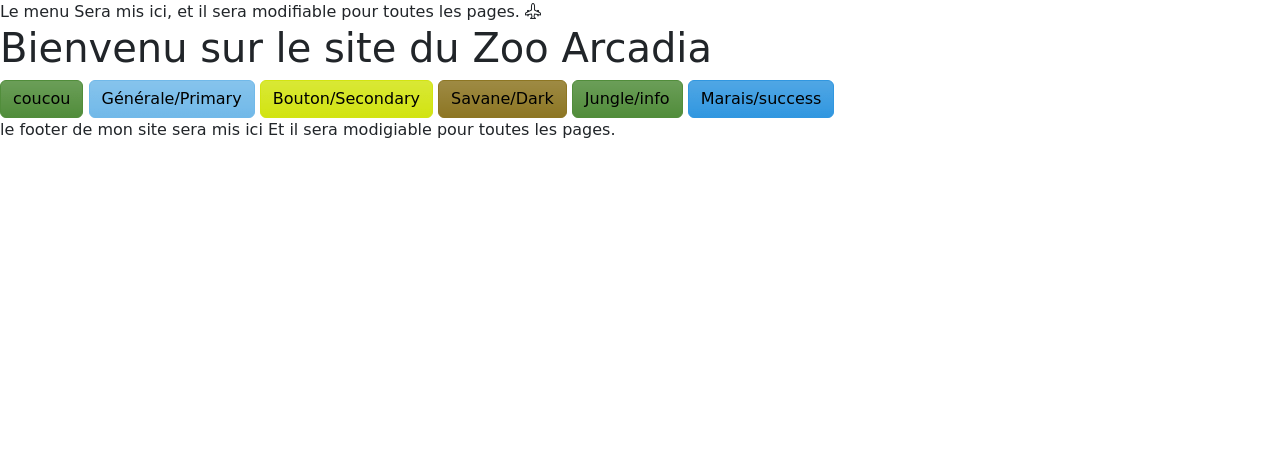
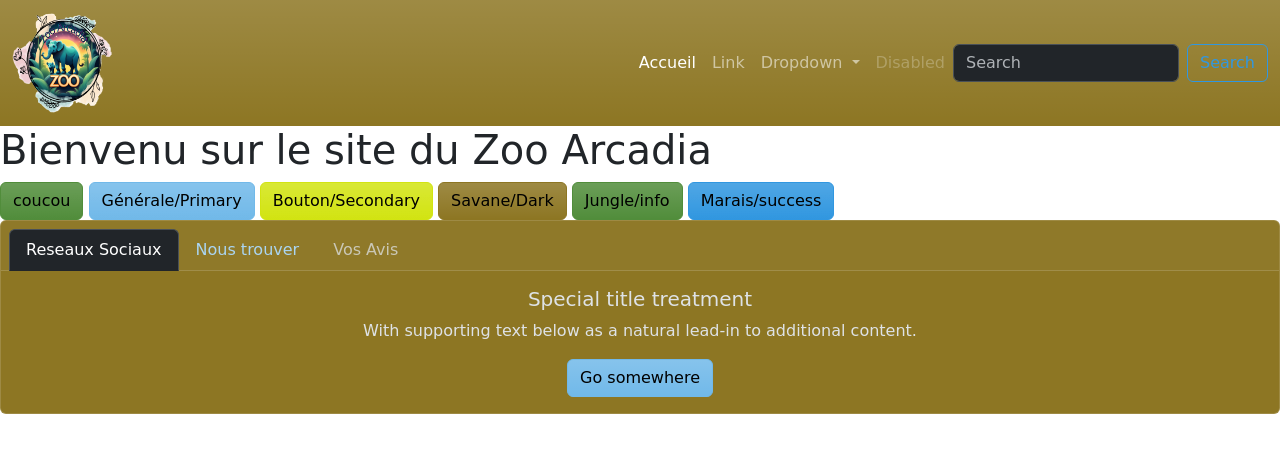
Before and after one commit to Katniss40/ECF2, a website with bundled scripts: page index.html in a window 1280 px wide. Built offline with nearby package versions, Linux system fonts and the light colour scheme; files whose address does not match are found by name.

Commit message:
header et footer

```diff
--- a/Router/allRoutes.js
+++ b/Router/allRoutes.js
@@ -3,7 +3,6 @@ import Route from "./Route.js";
 //Définir ici vos routes
 export const allRoutes = [
     new Route("/", "Accueil", "/pages/home.html"),
-    new Route("/animaux", "Animaux", "/pages/animaux.html"),
 ];
 //Le titre s'affiche comme ceci : Route.titre - websitename
 export const websiteName = "Zoo Arcadia";
--- a/index.html
+++ b/index.html
@@ -12,11 +12,44 @@
 
 <header>
 
-  Le menu
-  Sera mis ici,
-  et il sera modifiable pour toutes les pages.
-
-  <i class="bi bi-airplane-engines"></i>
+  <nav class="navbar navbar-expand-lg bg-dark" data-bs-theme="dark">
+    <div class="container-fluid">
+      <a class="navbar-brand" href="#">
+        <img src="/images/logo3.png" alt="ARCADIA" width="100" height="100">
+      </a>
+      <button class="navbar-toggler" type="button" data-bs-toggle="collapse" data-bs-target="#navbarSupportedContent" aria-controls="navbarSupportedContent" aria-expanded="false" aria-label="Toggle navigation">
+        <span class="navbar-toggler-icon"></span>
+      </button>
+      <div class="collapse navbar-collapse" id="navbarSupportedContent">
+        <ul class="navbar-nav ms-auto mb-2 mb-lg-0">
+          <li class="nav-item">
+            <a class="nav-link active" aria-current="page" href="/">Accueil</a>
+          </li>
+          <li class="nav-item">
+            <a class="nav-link" href="#">Link</a>
+          </li>
+          <li class="nav-item dropdown">
+            <a class="nav-link dropdown-toggle" href="#" role="button" data-bs-toggle="dropdown" aria-expanded="false">
+              Dropdown
+            </a>
+            <ul class="dropdown-menu">
+              <li><a class="dropdown-item" href="#">Action</a></li>
+              <li><a class="dropdown-item" href="#">Another action</a></li>
+              <li><hr class="dropdown-divider"></li>
+              <li><a class="dropdown-item" href="#">Something else here</a></li>
+            </ul>
+          </li>
+          <li class="nav-item">
+            <a class="nav-link disabled" aria-disabled="true">Disabled</a>
+          </li>
+        </ul>
+        <form class="d-flex" role="search">
+          <input class="form-control me-2" type="search" placeholder="Search" aria-label="Search">
+          <button class="btn btn-outline-success" type="submit">Search</button>
+        </form>
+      </div>
+    </div>
+  </nav>
 
 </header>
 
@@ -31,12 +64,29 @@
 
 
 <footer>
-
-    le footer de mon site sera mis ici
-    Et il sera modigiable pour toutes les pages.
+  <div class="card text-center bg-dark" data-bs-theme="dark">
+    <div class="card-header">
+      <ul class="nav nav-tabs card-header-tabs">
+        <li class="nav-item">
+          <a class="nav-link active" aria-current="true" href="#">Reseaux Sociaux</a>
+        </li>
+        <li class="nav-item">
+          <a class="nav-link" href="#">Nous trouver</a>
+        </li>
+        <li class="nav-item">
+          <a class="nav-link disabled" aria-disabled="true">Vos Avis</a>
+        </li>
+      </ul>
+    </div>
+    <div class="card-body">
+      <h5 class="card-title">Special title treatment</h5>
+      <p class="card-text">With supporting text below as a natural lead-in to additional content.</p>
+      <a href="#" class="btn btn-primary">Go somewhere</a>
+    </div>
+  </div>
 
 </footer>
 <script type="module" src="/Router/Router.js"></script>
-<script src="node_modules/bootstrap/dist/js/bootstrap.bundle.min.js"></script>
+<!--<script src="node_modules/bootstrap/dist/js/bootstrap.bundle.min.js"></script>-->
 </body>
 </html>
```
Also changed, not shown: Pages/animaux.html (+1 -1 lines).
